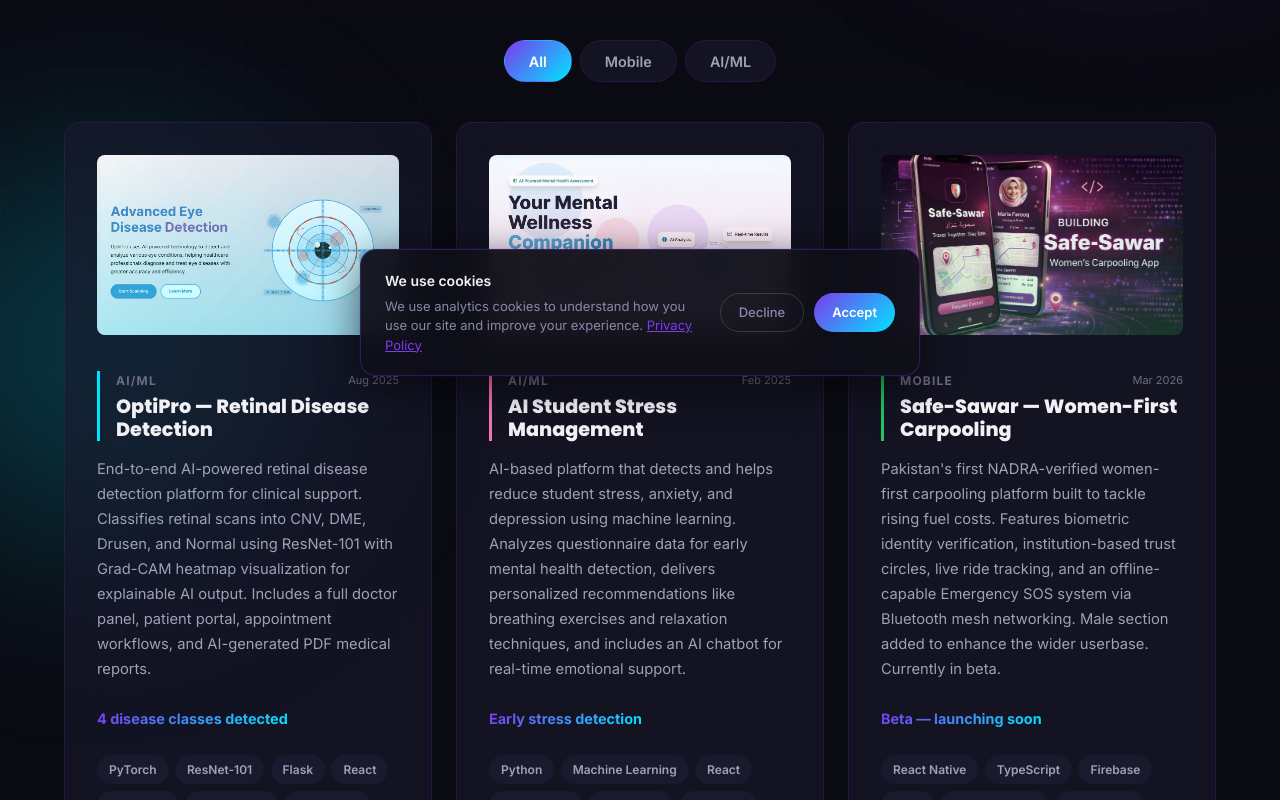
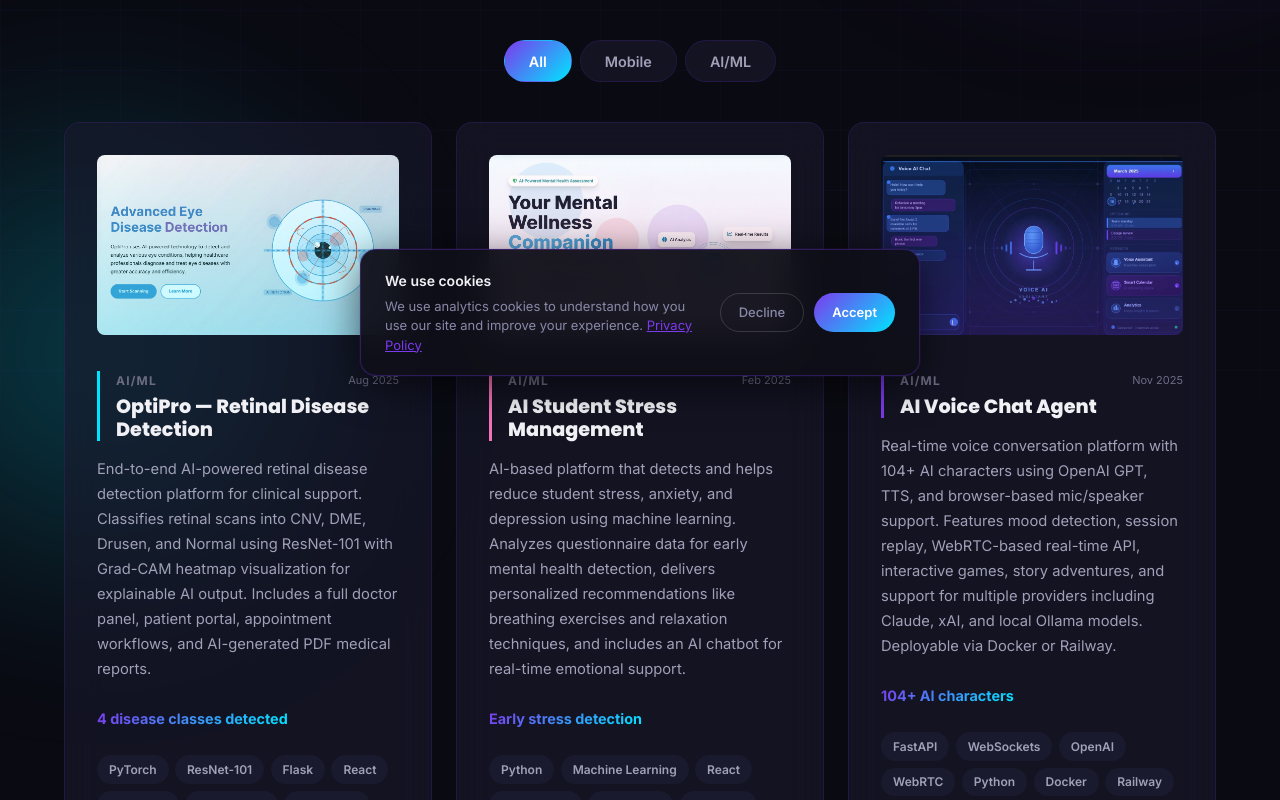
Before and after one commit to faizan-02/HydraBytes-main, a Next.js app: page /portfolio in a window 1280 px wide. Shown: the part 400-1200 px from the top of the page. Built offline with nearby package versions, Linux system fonts and the light colour scheme; no server answers.

Commit message:
feat: add AI Voice Chat Agent to portfolio

```diff
--- a/src/app/portfolio/page.tsx
+++ b/src/app/portfolio/page.tsx
@@ -66,6 +66,16 @@ const projects = [
     metric: 'Early stress detection',
     image: '/portfolio/stress-mgmt.png',
     year: 'Feb 2025',
+  },
+  {
+    title: 'AI Voice Chat Agent',
+    category: 'AI/ML',
+    desc: 'Real-time voice conversation platform with 104+ AI characters using OpenAI GPT, TTS, and browser-based mic/speaker support. Features mood detection, session replay, WebRTC-based real-time API, interactive games, story adventures, and support for multiple providers including Claude, xAI, and local Ollama models. Deployable via Docker or Railway.',
+    tech: ['FastAPI', 'WebSockets', 'OpenAI', 'WebRTC', 'Python', 'Docker', 'Railway', 'ElevenLabs'],
+    color: '#7c3aed',
+    metric: '104+ AI characters',
+    image: '/portfolio/ai-voice-agent.png',
+    year: 'Nov 2025',
   },
   {
     title: 'Safe-Sawar — Women-First Carpooling',
```
Also changed, not shown: public/portfolio/ai-voice-agent.png (added).
